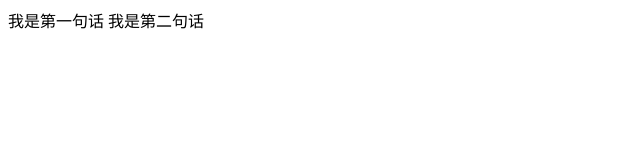
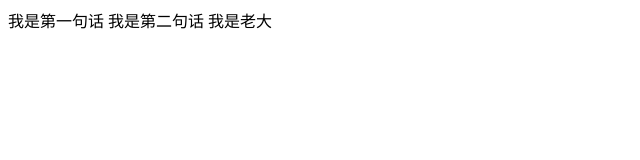
Before and after one commit to Jiuzheyang6/Z-gongzuoku, a plain HTML site: page index.html in a window 1280 px wide. Shown: the full height of the page, 0-640 px from the left. Drawn offline with Linux system fonts and the light colour scheme.

Commit message:
老大写代码

```diff
--- a/index.html
+++ b/index.html
@@ -8,7 +8,7 @@
 		<div class="qq">
 			我是第一句话
 			我是第二句话
-
+			我是老大
 		</div>
 	</body>
 </html>
```
